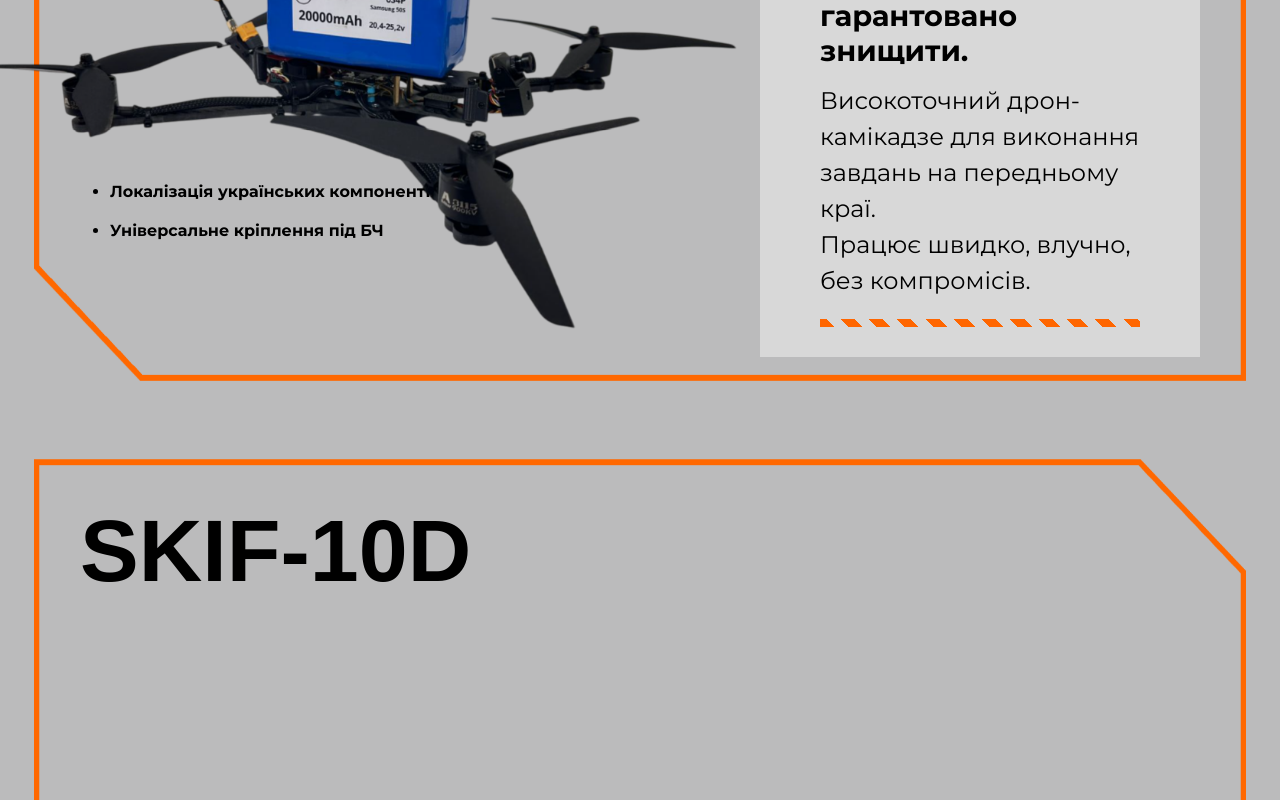
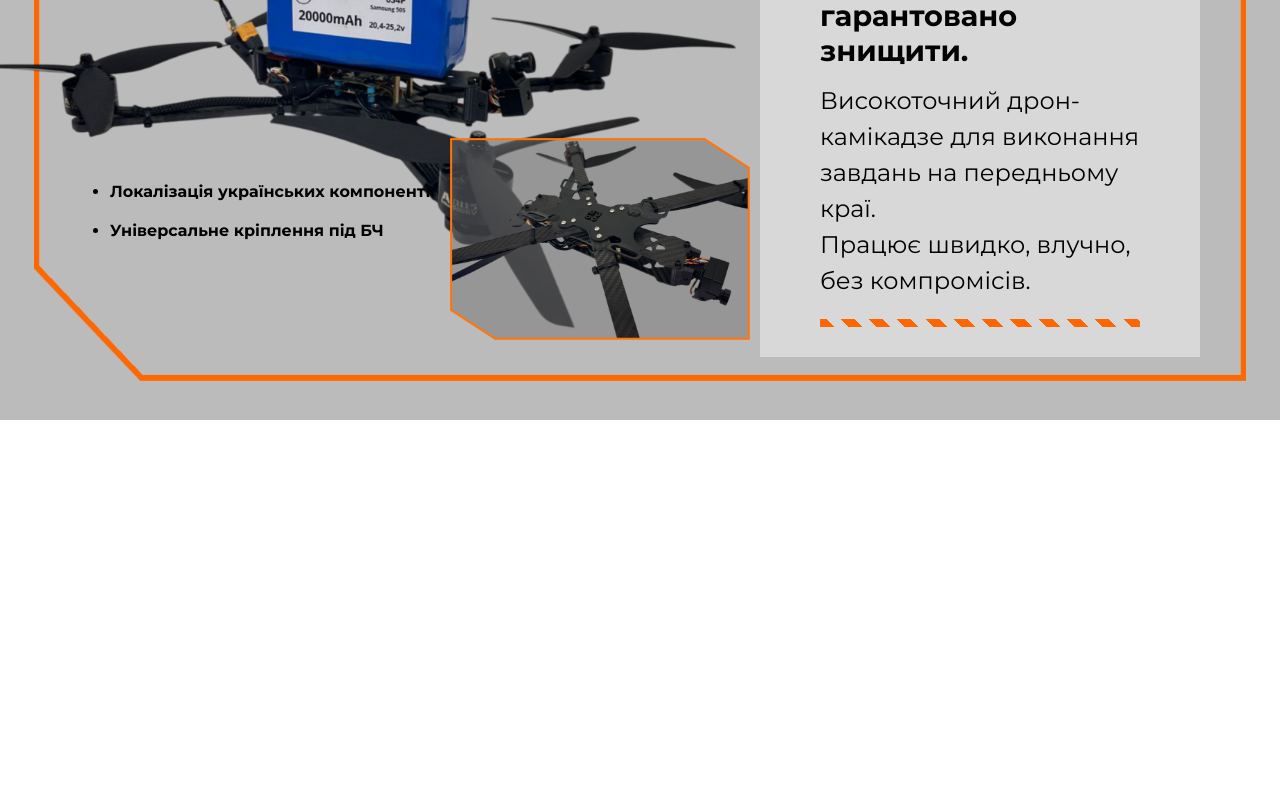
Before and after one commit to Cennge/UASkyline, a React (Vite) app: page / in a window 1280 px wide. Shown: the part 2780-3580 px from the top of the page. After the commit the page ends 3200 px from the top, so only its background shows below. Built offline with nearby package versions, Linux system fonts and the light colour scheme; a web font is replaced by a local one.

Commit message:
page 4 done

```diff
--- a/src/App.tsx
+++ b/src/App.tsx
@@ -3,7 +3,7 @@
 import { Page2 } from './components/page2/page2'
 import { Page3 } from './components/page3/page3'
 import { Page4 } from './components/page4/page4'
-import { Page5 } from './components/page5/page5'
+// import { Page5 } from './components/page5/page5'
 import AOS from 'aos'
 import 'aos/dist/aos.css'
 
@@ -23,7 +23,7 @@
         <Page2 />
         <Page3 />
         <Page4 />
-        <Page5 />
+        {/* <Page5 /> */}
       </div>
     </>
   )
--- a/src/components/page4/page4.css
+++ b/src/components/page4/page4.css
@@ -130,7 +130,24 @@
             transparent 20px);
 }
 
+.page4-right-side-header {
+    display: block;
+}
+
+.page4-imagedrone-frame {
+    position: absolute;
+    width: 350px;
+    bottom: 0;
+    right: 630px;
+    z-index: 20;
+}
+
 @media (max-width: 1440px) {
+    .page4-imagedrone-frame {
+        width: 300px;
+        right: 450px;
+    }
+
     .page4-left-side-img {
         position: absolute;
         width: 900px;
@@ -166,6 +183,17 @@
 }
 
 @media (max-width: 1024px) {
+    .page4-imagedrone-frame {
+        display: none;
+    }
+
+    .page4-right-side-header {
+        display: flex;
+        justify-content: center;
+        align-items: center;
+        flex-direction: column;
+    }
+
     .page4-skyline-content {
         height: 105%;
     }
@@ -250,7 +278,7 @@
     }
 
     .page4-right-side-logo {
-        width: 250px;
+        width: 350px;
         margin: 20px auto;
     }
 
@@ -258,6 +286,7 @@
         width: 90%;
         padding: 20px;
         text-align: center;
+        scale: 1;
     }
 
     .page4-drone-title {
@@ -299,13 +328,14 @@
     }
 
     .page4-right-side-logo {
-        width: 200px;
+        width: 300px;
         margin: 10px auto;
     }
 
     .page4-drone-card {
         width: 100%;
         padding: 15px;
+        scale: 1;
     }
 
     .page4-drone-title {
--- a/src/components/page4/page4.tsx
+++ b/src/components/page4/page4.tsx
@@ -8,26 +8,47 @@
                 alt="Frame Background"
                 className="page4-skyline-background"
                 data-aos="fade-up"
-                data-aos-duration="500"
+                data-aos-duration="800"
+                data-aos-delay="100"
             />
             <div className="page4-skyline-content">
                 <div className='page4-left-side'>
                     <div className='page4-left-side-header'>
-                        <h2 className='page4-left-side-name'>БЕЗПІЛОТНИЙ АВІАЦІЙНИЙ КОМПЛЕКС</h2>
-                        <h1 className='page4-left-side-drone'>SKIF-10</h1>
+                        <h2
+                            className='page4-left-side-name'
+                            data-aos="fade-right"
+                            data-aos-duration="800"
+                        >
+                            БЕЗПІЛОТНИЙ АВІАЦІЙНИЙ КОМПЛЕКС
+                        </h2>
+                        <h1
+                            className='page4-left-side-drone'
+                            data-aos="fade-left"
+                            data-aos-duration="1000"
+                            data-aos-delay="200"
+                        >
+                            SKIF-10
+                        </h1>
                     </div>
                     <img
                         src="./drones/SKIF_10.png"
                         alt="SKIF_10"
                         className='page4-left-side-img'
+                        data-aos="zoom-in"
+                        data-aos-duration="800"
+                        data-aos-delay="400"
                     />
                     <div className="page4-left-side-features-list">
-                        <ul className="page4-left-side-features-items">
+                        <ul
+                            className="page4-left-side-features-items"
+                            data-aos="fade-up"
+                            data-aos-duration="800"
+                            data-aos-delay="600"
+                        >
                             <li className="page4-left-side-feature-item">Локалізація українських компонентів 80%</li>
                             <li className="page4-left-side-feature-item">Універсальне кріплення під БЧ</li>
                         </ul>
                     </div>
-
                 </div>
 
                 <div className='page4-right-side'>
@@ -36,8 +57,10 @@
                             src="./logo/UASkyline_logo8.png"
                             alt="UASkyline"
                             className='page4-right-side-logo'
+                            data-aos="flip-left"
+                            data-aos-duration="800"
                         />
-                        <div className="page4-drone-card">
+                        <div className="page4-drone-card" data-aos="fade-up" data-aos-duration="1000">
                             <h3 className="page4-drone-title">SKIF-10</h3>
                             <p className="page4-drone-subtitle">
                                 Коли треба не просто дістати — а <br /> гарантовано знищити.
@@ -48,6 +71,15 @@
                             </p>
                             <div className="page4-drone-accent-line"></div>
                         </div>
+
+                        <img
+                            src="./drones/SKIF_10_рама.png"
+                            alt="skif-10 frame"
+                            className='page4-imagedrone-frame'
+                            data-aos="zoom-in-up"
+                            data-aos-duration="800"
+                            data-aos-delay="200"
+                        />
                     </div>
                 </div>
             </div>
```
